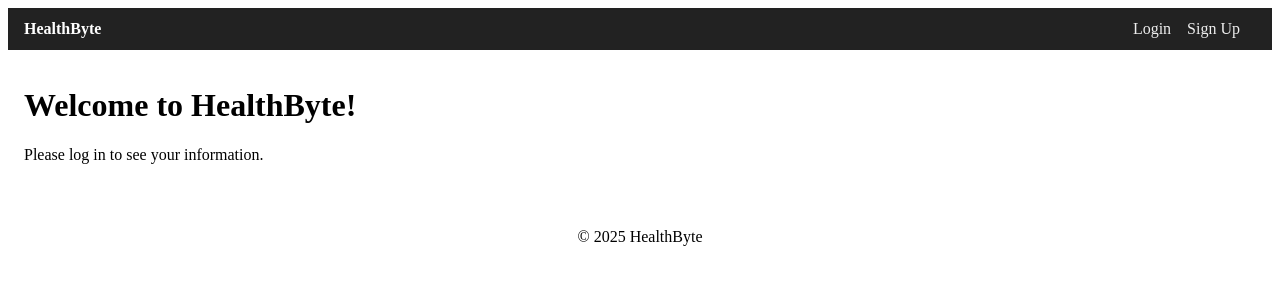
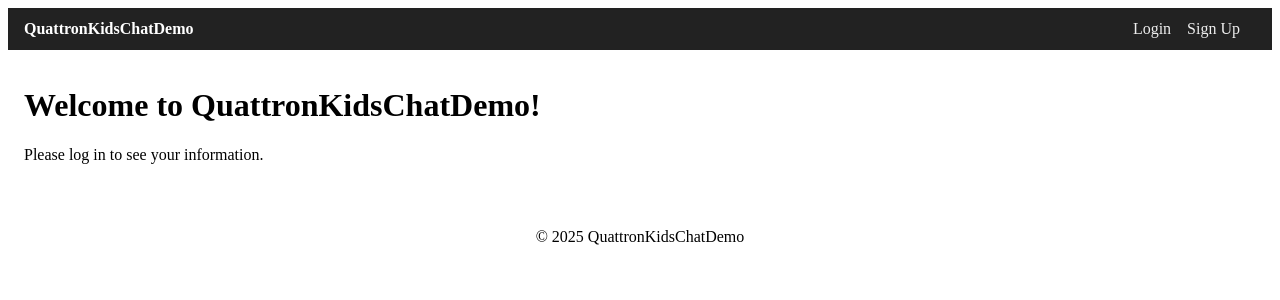
Before and after one commit to StarYQ/chat-demo0, a Next.js app: page / in a window 1280 px wide. Shown: the top 300 px of the page. Built offline with nearby package versions, Linux system fonts and the light colour scheme; no server answers.

Commit message:
Fix page and package naming; Adjust ChatsClient page

```diff
--- a/package.json
+++ b/package.json
@@ -1,5 +1,5 @@
 {
-  "name": "healthbytewebapp",
+  "name": "QuattronKidsChatDemowebapp",
   "version": "0.1.0",
   "private": true,
   "scripts": {
--- a/src/app/(authenticated)/chats/page.js
+++ b/src/app/(authenticated)/chats/page.js
@@ -1,5 +1,4 @@
 // file: src/app/(authenticated)/chats/page.js
-
 import { createClient } from '@/utils/supabase/server';
 import ChatsClient from './ChatsClient';
 
--- a/src/app/layout.js
+++ b/src/app/layout.js
@@ -2,7 +2,7 @@ import { getUser } from '@/lib/auth';
 import { UserProvider } from '@/context/UserContext';
 
 export const metadata = {
-  title: 'HealthByte',
+  title: 'QuattronKidsChatDemo',
   description: 'Monitor your patients\' cardiovascular recovery progress.',
 };
 
--- a/src/app/login/page.jsx
+++ b/src/app/login/page.jsx
@@ -1,5 +1,5 @@
 export const metadata = {
-  title: 'Login - HealthByte',
+  title: 'Login - QuattronKidsChatDemo',
 };
 
 import LoginPageClient from './LoginPageClient';
--- a/src/app/page.js
+++ b/src/app/page.js
@@ -3,7 +3,7 @@ import Home from '@/components/Home';
 import { getUser } from '@/lib/auth';
 
 export const metadata = {
-  title: 'HealthByte - Home',
+  title: 'QuattronKidsChatDemo - Home',
 };
 
 export default async function HomePage() {
--- a/src/app/register/page.jsx
+++ b/src/app/register/page.jsx
@@ -1,5 +1,5 @@
 export const metadata = {
-    title: 'Register - HealthByte',
+    title: 'Register - QuattronKidsChatDemo',
   };
 
   import RegisterPageClient from './RegisterPageClient';
--- a/src/components/Home.jsx
+++ b/src/components/Home.jsx
@@ -9,7 +9,7 @@ export default function Home({ user }) {
     <div>
       <Navbar user={user} />
       <main style={{ padding: '1rem' }}>
-        <h1>Welcome to HealthByte!</h1>
+        <h1>Welcome to QuattronKidsChatDemo!</h1>
         {user ? (
           <div className={styles.userInfo}>
             <p><strong>Email:</strong> {user.email}</p>
@@ -20,7 +20,7 @@ export default function Home({ user }) {
         )}
       </main>
       <footer style={{ marginTop: '2rem', textAlign: 'center' }}>
-        <p>&copy; {new Date().getFullYear()} HealthByte</p>
+        <p>&copy; {new Date().getFullYear()} QuattronKidsChatDemo</p>
       </footer>
     </div>
   );
--- a/src/components/Navbar.jsx
+++ b/src/components/Navbar.jsx
@@ -14,7 +14,7 @@ export default function Navbar({ user }) {
 
   return (
     <nav className={styles.navbar}>
-      <Link href="/" className={styles.navLogo}>HealthByte</Link>
+      <Link href="/" className={styles.navLogo}>QuattronKidsChatDemo</Link>
       <div className={styles.navLinks}>
         {user ? (
           <>
```
Also changed, not shown: src/app/(authenticated)/chats/ChatsClient.js (+16 -9 lines), 1 other file (tests, documents, lock files or other folders).
